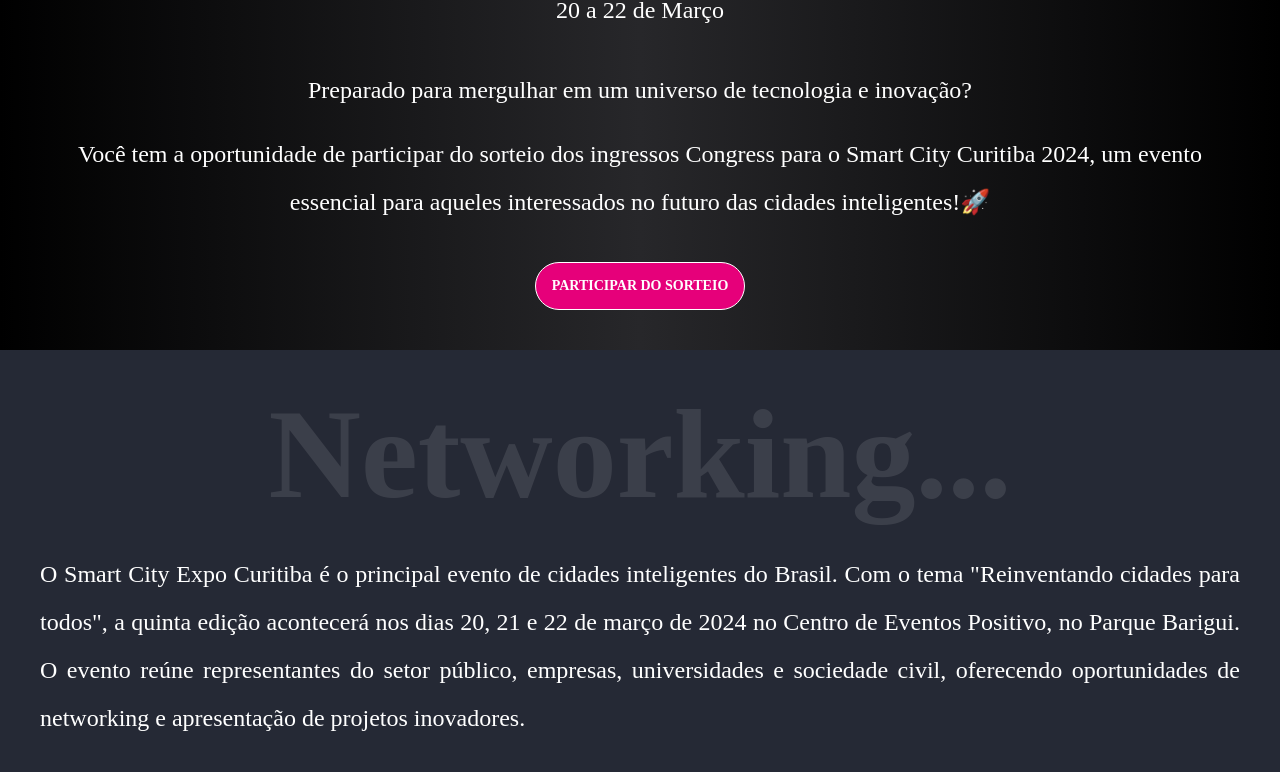
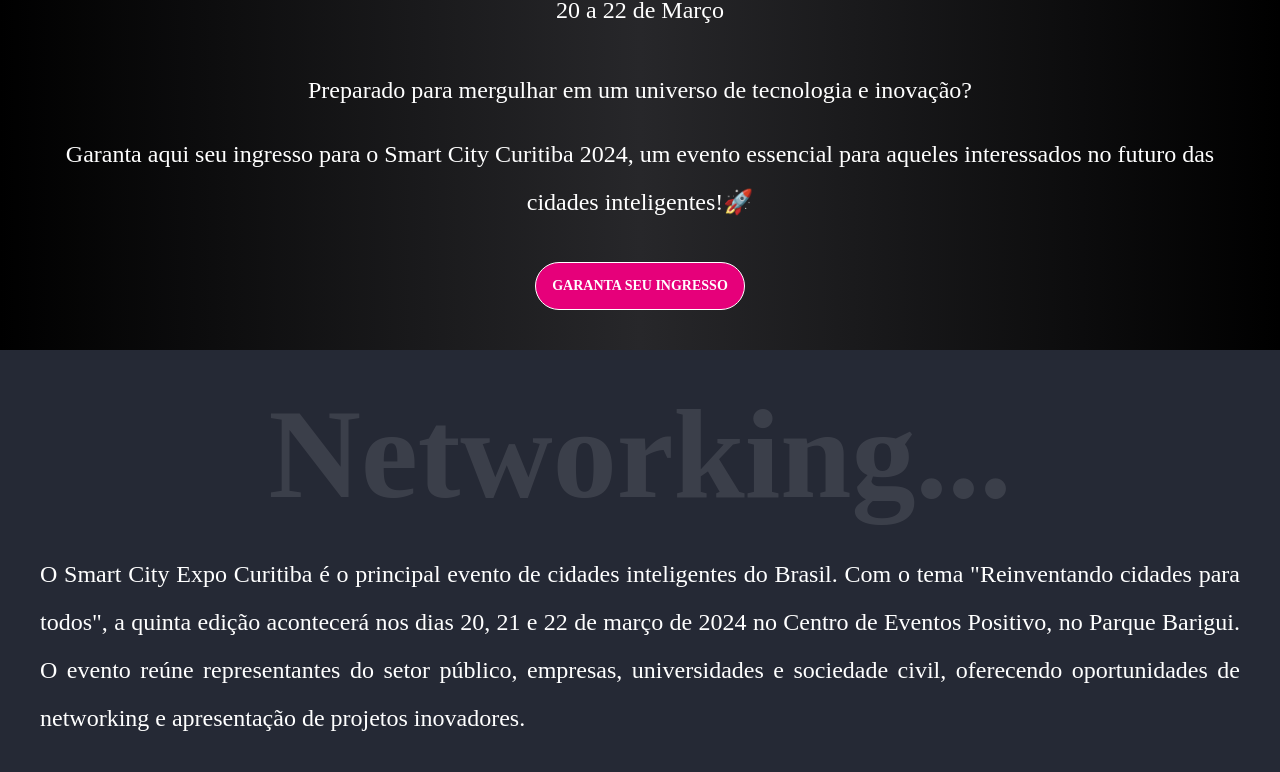
Before and after one commit to giorgeabdala/landing-smart-city, a Next.js app: page / in a window 1280 px wide. Shown: the part 710-1482 px from the top of the page. Built offline with nearby package versions, Linux system fonts and the light colour scheme; no server answers; a web font is replaced by a local one.

Commit message:
Redirect to google form. changed sorteio to garantir.

```diff
--- a/src/app/components/Modals.tsx
+++ b/src/app/components/Modals.tsx
@@ -9,6 +9,11 @@
 export default function Modals() {
     const [twitterModal, setTwitterModal] = useState(false);
     const [formModal, setFormModal] = useState(false);
+
+    const redirect = () => {
+        window.location.href = "https://forms.gle/zqWA5qyPSuovQLSf7";
+    }
+
     return (
         <div>
             <ButtonDefault
@@ -16,8 +21,7 @@
                 onClick={() => setTwitterModal(true)}
             />
 
-            <TwitterModal isOpen={twitterModal} setOpen={setTwitterModal} nextStep={() => setFormModal(true)} />
-            <FormModal isOpen={formModal} setIsOpen={setFormModal}/>
+            <TwitterModal isOpen={twitterModal} setOpen={setTwitterModal} nextStep={() => redirect()} />
 
 
         </div>
--- a/src/app/landing/Presentation..tsx
+++ b/src/app/landing/Presentation..tsx
@@ -16,12 +16,12 @@
                 <h2>20 a 22 de Março</h2>
                 <div className="flex flex-col text-center  gap-4 font-body">
                     <p>Preparado para mergulhar em um universo de tecnologia e inovação?</p>
-                    <p>Você tem a oportunidade de participar do sorteio dos ingressos Congress para o Smart City Curitiba 2024, um evento essencial para aqueles interessados no futuro das cidades inteligentes!🚀</p>
+                    <p>Garanta aqui seu ingresso para o Smart City Curitiba 2024, um evento essencial para aqueles interessados no futuro das cidades inteligentes!🚀</p>
                 </div>
 
 
                 <Link href="#ticket">
-                <ButtonDefault className="mb-10" text={"Participar do sorteio"} />
+                <ButtonDefault className="mb-10" text={"Garanta seu ingresso"} />
                 </Link>
 
 
--- a/src/app/landing/Ticket.tsx
+++ b/src/app/landing/Ticket.tsx
@@ -16,7 +16,7 @@
                     <div className="flex flex-col  justify-center font-body text-justify leading-loose text-2xl text-zinc-100 gap-4">
 
                         <p>
-                            Participe do sorteio para o SmartCity Curitiba 2024 e tenha a chance de
+                            Garanta seu ingresso para o SmartCity Curitiba 2024 e tenha a chance de
                             estar no coração das discussões sobre inovação e cidades inteligentes.
                         </p>
                         <p>Para realizar sua inscrição clique no botão abaixo e siga as instruções na próxima tela. </p>
```
Also changed, not shown: src/app/brindes.tsx (added).
